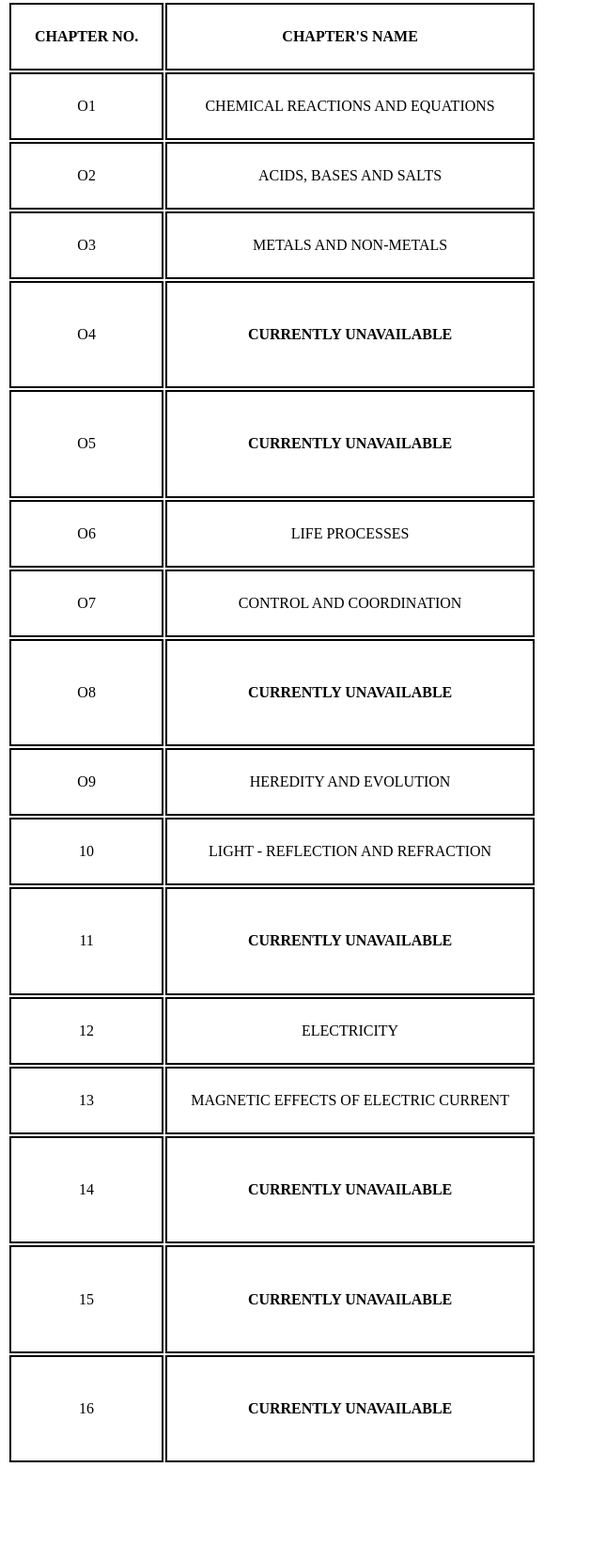
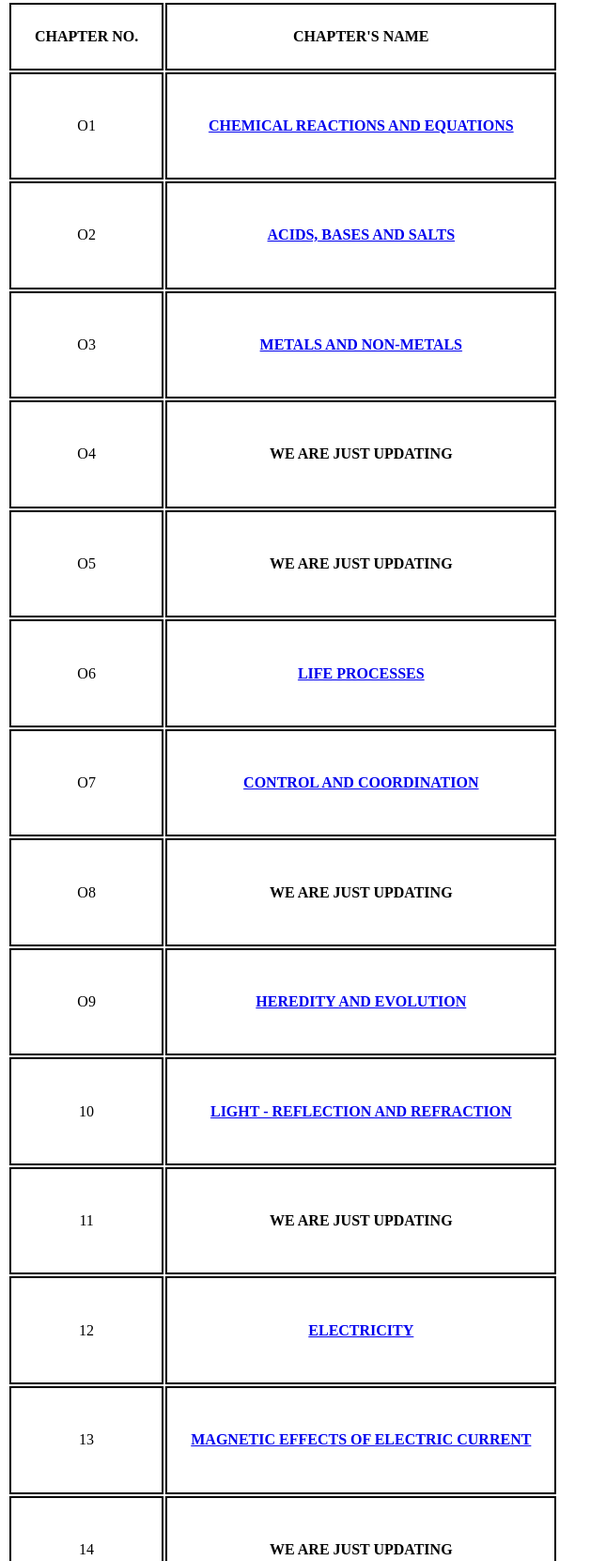
Before and after one commit to Mohammed0017/rbseboard, a plain HTML site: page science.html in a window 1280 px wide. Shown: the part 120-1781 px from the top of the page at 94% size, without its empty margins (0-645 px from the left). Before the commit the page ends 1686 px from the top, so only its background shows below. Drawn offline with Linux system fonts and the light colour scheme.

Commit message:
Update science.html

```diff
--- a/science.html
+++ b/science.html
@@ -130,81 +130,90 @@
         <tbody>
             <tr>
                 <td> O1 </td>
-                <td>  CHEMICAL REACTIONS AND EQUATIONS </td>
+                <td> <a href="https://drive.google.com/file/d/1XEtOv2fopWVPQyohCeh0yx0ks0JWyVI7/view?usp=share_link"
+                    target="_blank"> <h4>CHEMICAL REACTIONS AND EQUATIONS</h4></a></td>
             </tr>
 
             <tr>
                 <td> O2 </td>
-                <td>  ACIDS, BASES AND SALTS </td>
+                <td> <a href="https://drive.google.com/file/d/1f01gf5ng8suPrOrl2eMk-QMsAKLGbB1U/view?usp=share_link"
+                    target="_blank"> <h4>ACIDS, BASES AND SALTS</h4></a>   </td>
             </tr>
 
             <tr>
                 <td> O3 </td>
-                <td>   METALS AND NON-METALS  </td>
+                <td> <a href="https://drive.google.com/file/d/1Z4KcqGqYqCt21UZtzu_AB35W-YVWYGTB/view?usp=share_link"
+                    target="_blank"> <h4>METALS AND NON-METALS</h4></a>     </td>
             </tr>
 
             <tr>
                 <td> O4 </td>
-                <td>  <h4>   CURRENTLY UNAVAILABLE </h4>  </td>
+                <td>  <h4> WE ARE JUST UPDATING </h4>  </td>
             </tr>
 
             <tr>
                 <td> O5 </td>
-                <td>  <h4>  CURRENTLY UNAVAILABLE </h4> </td>
+                <td>  <h4> WE ARE JUST UPDATING </h4> </td>
             </tr>
 
             <tr>
                 <td> O6 </td>
-                <td>   LIFE PROCESSES </td>
+                <td> <a href="https://drive.google.com/file/d/1-pFa7aUPE48IPRGfR4ZItn84wx1eb1sD/view?usp=share_link"
+                    target="_blank"> <h4>LIFE PROCESSES</h4></a> </td>
             </tr>
 
             <tr>
                 <td> O7 </td>
-                <td>   CONTROL AND COORDINATION </td>
+                <td> <a href="https://drive.google.com/file/d/1swqL58-a5St7dRa35ftrpZsiA9IAqPgk/view?usp=share_link"
+                    target="_blank"> <h4>CONTROL AND COORDINATION</h4></a>   </td>
             </tr>
 
             <tr>
                 <td> O8 </td>
-                <td>  <h4> CURRENTLY UNAVAILABLE </h4>  </td>
+                <td>  <h4> WE ARE JUST UPDATING </h4>  </td>
             </tr>
 
             <tr>
                 <td> O9 </td>
-                <td>  HEREDITY AND EVOLUTION  </td>
+                <td> <a href="https://drive.google.com/file/d/1ILU6FgaOQbcqdj6WbaYdmAEz6_TIB4gL/view?usp=share_link"
+                    target="_blank"> <h4>HEREDITY AND EVOLUTION </h4></a>  </td>
             </tr>
             <tr>
                 <td> 10 </td>
-                <td>  LIGHT - REFLECTION AND REFRACTION  </td>
+                <td> <a href="https://drive.google.com/file/d/1bb10I4KllyNIbYM6uZN6DC_tgnyfdXZT/view?usp=share_link"
+                    target="_blank"> <h4>LIGHT - REFLECTION AND REFRACTION  </h4></a>  </td>
             </tr>
 
             <tr>
                 <td> 11 </td>
-                <td> <h4> CURRENTLY UNAVAILABLE </h4>   </td>
+                <td> <h4> WE ARE JUST UPDATING </h4>   </td>
             </tr>
 
             <tr>
                 <td> 12 </td>
-                <td>   ELECTRICITY  </td>
+                <td>  <a href="https://drive.google.com/file/d/1XajAz3l-bbneM6JHMFeAQDu0QsHvlMs2/view?usp=share_link"
+                    target="_blank"> <h4>ELECTRICITY </h4></a>     </td>
             </tr>
 
             <tr>
                 <td> 13 </td>
-                <td>  MAGNETIC EFFECTS OF ELECTRIC CURRENT  </td>
+                <td> <a href="https://drive.google.com/file/d/1-G6De--IM5yt9QuMt2KeZfUZRbpxvPLR/view?usp=share_link"
+                    target="_blank"> <h4> MAGNETIC EFFECTS OF ELECTRIC CURRENT</h4></a>      </td>
             </tr>
 
             <tr>
                 <td> 14 </td>
-                <td> <h4> CURRENTLY UNAVAILABLE </h4>   </td>
+                <td> <h4> WE ARE JUST UPDATING </h4>   </td>
             </tr>
 
             <tr>
                 <td> 15 </td>
-                <td> <h4>CURRENTLY UNAVAILABLE </h4>   </td>
+                <td> <h4> WE ARE JUST UPDATING </h4>   </td>
             </tr>
 
             <tr>
                 <td> 16 </td>
-                <td> <h4> CURRENTLY UNAVAILABLE </h4>  </td>
+                <td> <h4> WE ARE JUST UPDATING </h4>  </td>
             </tr>
 
         </tbody>
```
